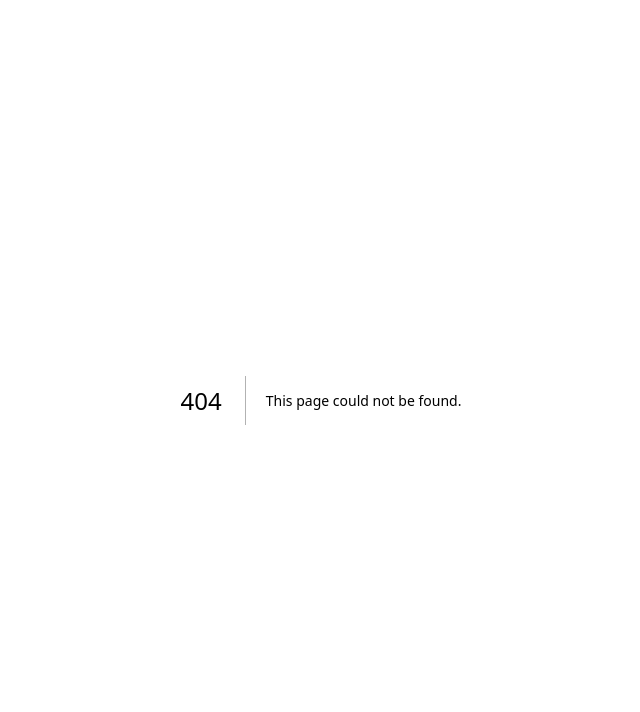
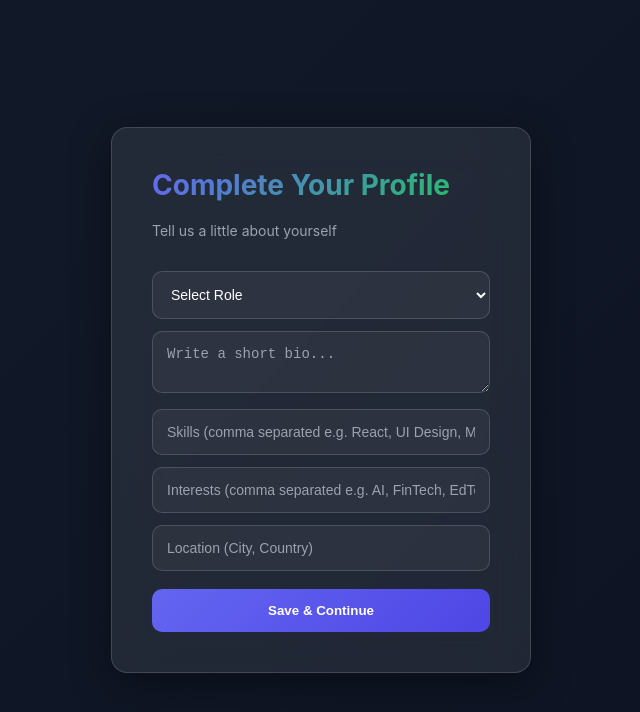
Before and after one commit to malviya-rajveer/cocreate, a Next.js app: page /complete-profile in a window 1280 px wide. Before the commit this address had no page. Shown: the top 712 px of the page, without its empty margins (319-959 px from the left). Built offline with nearby package versions, Linux system fonts and the light colour scheme; no server answers; the database is empty; sample sign-in values are in the browser's storage.

Commit message:
added the complete profile page

```diff
--- /dev/null
+++ b/app/complete-profile/page.js
@@ -0,0 +1,132 @@
+"use client";
+
+import { useState, useEffect } from "react";
+import { auth, db } from "@/src/firebase";
+import { doc, getDoc, updateDoc } from "firebase/firestore";
+import { useRouter } from "next/navigation";
+
+export default function CompleteProfile() {
+  const router = useRouter();
+
+  const [role, setRole] = useState("");
+  const [bio, setBio] = useState("");
+  const [skills, setSkills] = useState("");
+  const [loading, setLoading] = useState(true);
+  const [interests, setInterests] = useState("");
+  const [location, setLocation] = useState("");
+
+  useEffect(() => {
+    const checkUser = async () => {
+      const user = auth.currentUser;
+
+      if (!user) {
+        router.push("/login");
+        return;
+      }
+
+      const userRef = doc(db, "users", user.uid);
+      const userSnap = await getDoc(userRef);
+
+      if (userSnap.exists()) {
+        const userData = userSnap.data();
+
+        // If role already exists, skip this page
+        if (userData.role) {
+          router.push("/dashboard");
+          return;
+        }
+      }
+
+      setLoading(false);
+    };
+
+    checkUser();
+  }, [router]);
+
+  const handleSave = async () => {
+    const user = auth.currentUser;
+
+    if (!role || !bio || !skills || !interests || !location) {
+      alert("Please fill all fields");
+      return;
+    }
+
+    try {
+      const userRef = doc(db, "users", user.uid);
+
+      await updateDoc(userRef, {
+  role: role,
+  bio: bio,
+  skills: skills.split(",").map((skill) => skill.trim()),
+  interests: interests.split(",").map((interest) => interest.trim()),
+  location: location,
+});
+
+      router.push("/dashboard");
+    } catch (error) {
+      alert("Something went wrong. Try again.");
+    }
+  };
+
+  if (loading) return null;
+
+  return (
+    <div className="auth-container">
+      <div className="auth-card">
+        <div className="auth-logo">Complete Your Profile</div>
+
+        <div className="auth-subtitle">
+          Tell us a little about yourself
+        </div>
+
+        {/* Role Dropdown */}
+        <select
+          className="auth-input"
+          value={role}
+          onChange={(e) => setRole(e.target.value)}
+        >
+          <option value="">Select Role</option>
+          <option className="role-option" value="founder">Founder</option>
+          <option className="role-option" value="collaborator">Collaborator</option>
+          <option className="role-option" value="investor">Investor</option>
+        </select>
+
+        {/* Bio */}
+        <textarea
+          className="auth-input"
+          placeholder="Write a short bio..."
+          value={bio}
+          onChange={(e) => setBio(e.target.value)}
+        />
+
+        {/* Skills */}
+        <input
+          className="auth-input"
+          placeholder="Skills (comma separated e.g. React, UI Design, Marketing)"
+          value={skills}
+          onChange={(e) => setSkills(e.target.value)}
+        />
+
+        {/* Interests */}
+<input
+  className="auth-input"
+  placeholder="Interests (comma separated e.g. AI, FinTech, EdTech)"
+  value={interests}
+  onChange={(e) => setInterests(e.target.value)}
+/>
+
+{/* Location */}
+<input
+  className="auth-input"
+  placeholder="Location (City, Country)"
+  value={location}
+  onChange={(e) => setLocation(e.target.value)}
+/>
+
+        <button className="auth-button" onClick={handleSave}>
+          Save & Continue
+        </button>
+      </div>
+    </div>
+  );
+}
--- a/app/globals.css
+++ b/app/globals.css
@@ -572,3 +572,8 @@ body {
   color: #94a3b8;
   margin-top: 40px;
 }
+
+/* complete profile roles */
+.role-option{
+  color: #020617;
+}
```
Also changed, not shown: app/signup/page.js (+11 -3 lines).
